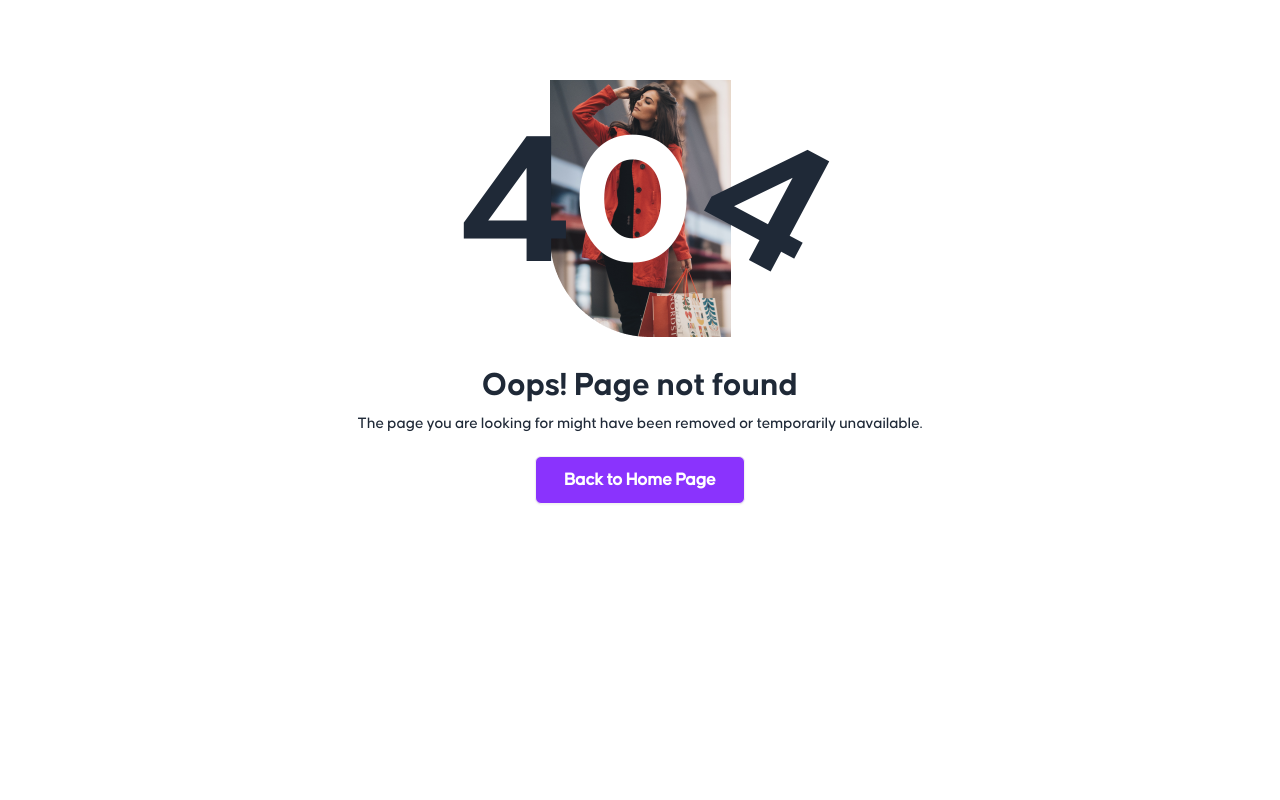
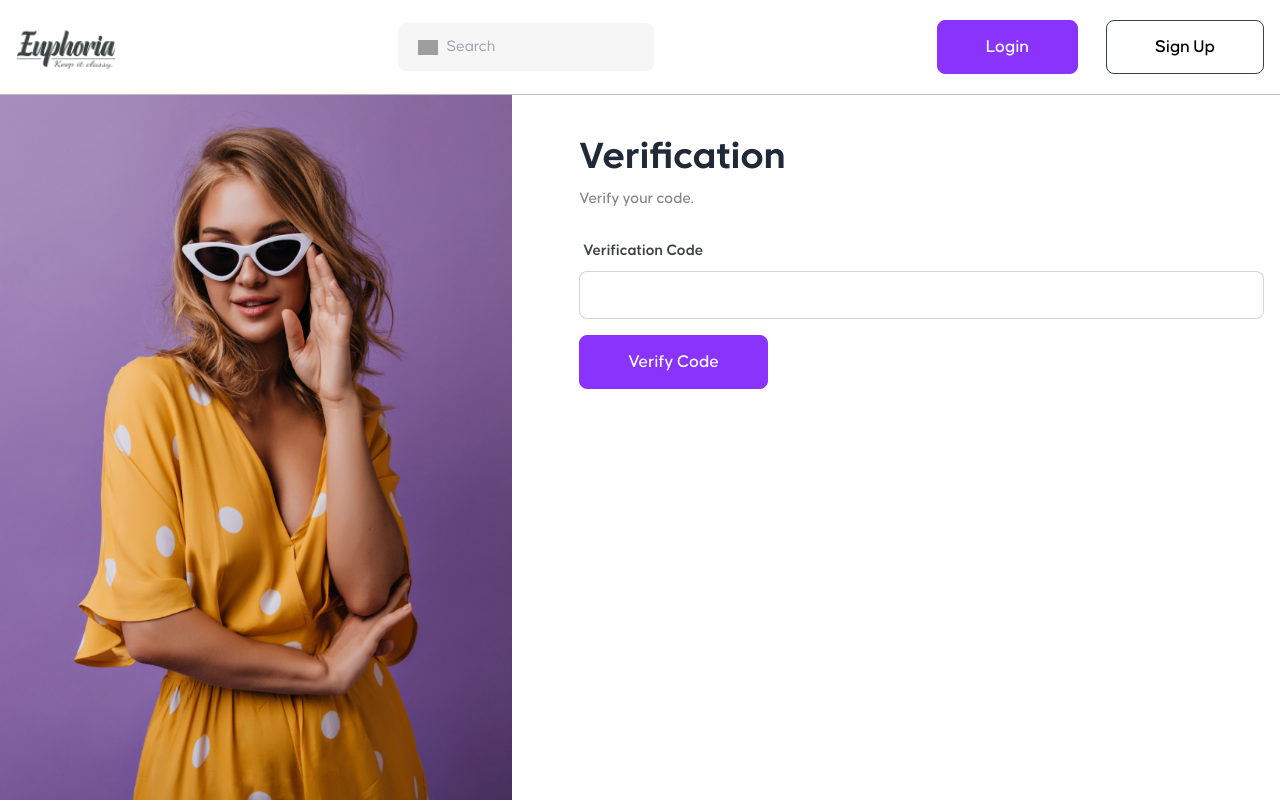
Before and after one commit to anamulhaque22/clothing-shop, a Next.js app: page /verification in a window 1280 px wide. Before the commit this address had no page. Built offline with nearby package versions, Linux system fonts and the light colour scheme; grey boxes are pictures that could not be loaded.

Commit message:
otp verification page ui

```diff
--- /dev/null
+++ b/app/(auth)/create-new-password/page.jsx
@@ -0,0 +1,5 @@
+export default function CreateNewPasswordPage() {
+    return (
+
+    );
+}
--- /dev/null
+++ b/app/(auth)/verification/page.jsx
@@ -0,0 +1,52 @@
+import InputText from "@/components/Input/InputText";
+import Image from "next/image";
+
+export default function page() {
+  return (
+    <div className="relative">
+      <div className="container">
+        <div className="flex justify-center md:justify-start md:flex-row-reverse">
+          <div className="absolute w-2/5 left-0 top-0 hidden md:block">
+            <Image
+              src={"/images/verification.png"}
+              width={599}
+              height={500}
+              alt="sign up"
+              className="w-full h-[calc(100vh_-_95px)] object-fill"
+            />
+          </div>
+          <div className="basis-full sm:basis-4/5 md:basis-3/5 md:pl-16 mt-11">
+            <div className="mb-5">
+              <h3 className="font-core-sans-bold font-bold text-2xl md:text-4xl mb-2">
+                Verification
+              </h3>
+
+              <p className="font-causten-medium font-medium text-base text-[rgba(102_,102_,102_,0.8)]">
+                Verify your code.
+              </p>
+            </div>
+
+            <form className="flex flex-col gap-y-5 md:gap-y-4 mt-5">
+              <div>
+                <InputText
+                  type="text"
+                  containerStyle="mt-0 "
+                  labelTitle="Verification Code"
+                />
+              </div>
+
+              <div>
+                <button
+                  type="submit"
+                  className="bg-primary border border-primary font-causten-medium text-lg rounded-lg px-12 py-3 text-white"
+                >
+                  Verify Code
+                </button>
+              </div>
+            </form>
+          </div>
+        </div>
+      </div>
+    </div>
+  );
+}
```
Also changed, not shown: public/images/verification.png (added).
